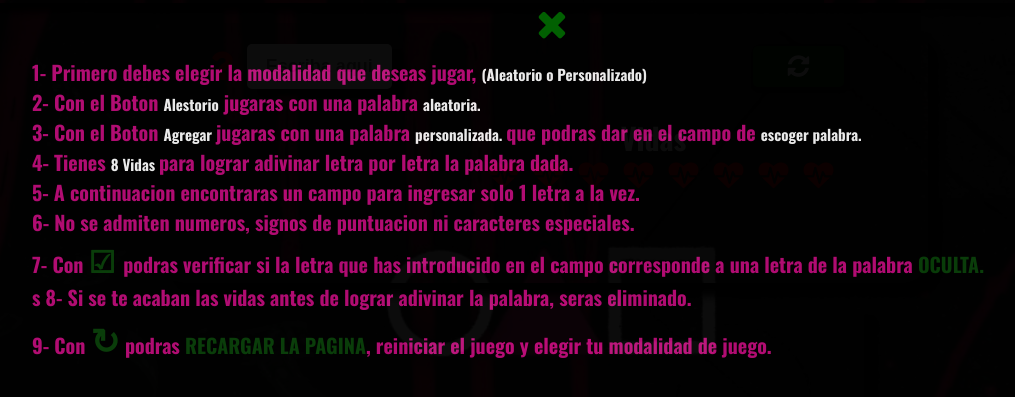
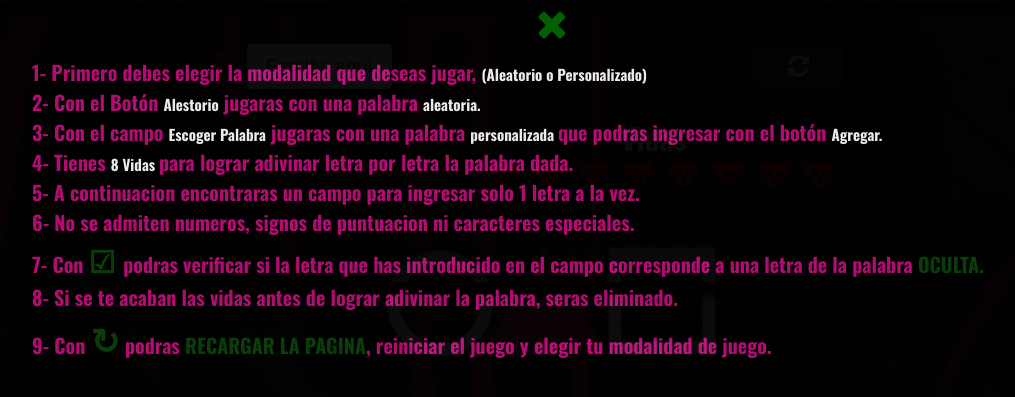
Before and after one commit to Luifer7/El-Juego-del-Ahorcado, a plain HTML site: page index.html in a window 1280 px wide. Both pictures are taken after a click on the button "Reglas". Shown: the part 57-454 px from the top of the page, without its empty margins (96-1111 px from the left). Drawn offline with nearby package versions, Linux system fonts and the light colour scheme; a web font is replaced by a local one.

Commit message:
Update index.html

```diff
--- a/index.html
+++ b/index.html
@@ -47,11 +47,11 @@
       <p>
         1- Primero debes elegir la modalidad que deseas jugar, <b style="color: rgb(246, 246, 246);
         font-size: 15px;" > (Aleatorio o Personalizado) </b> <br>
-        2- Con el Boton  <b style="color: rgb(246, 246, 246); font-size: 15px;" > Alestorio</b>
+        2- Con el Botón  <b style="color: rgb(246, 246, 246); font-size: 15px;" > Alestorio</b>
         jugaras con una palabra <b style="color: rgb(246, 246, 246); font-size: 15px;" > aleatoria. </b> <br>
-        3- Con el Boton  <b style="color: rgb(246, 246, 246); font-size: 15px;" > Agregar </b>
-        jugaras con una palabra <b style="color: rgb(246, 246, 246); font-size: 15px;" > personalizada. </b>
-         que podras dar en el campo de <b style="color: rgb(246, 246, 246); font-size: 15px;" > escoger palabra.</b> <br>
+        3- Con el campo <b style="color: rgb(246, 246, 246); font-size: 15px;" > Escoger Palabra</b>
+        jugaras con una palabra <b style="color: rgb(246, 246, 246); font-size: 15px;" > personalizada </b>
+         que podras ingresar con el botón <b style="color: rgb(246, 246, 246); font-size: 15px;" > Agregar.</b> <br>
 
         4- Tienes  <b style="color: rgb(246, 246, 246); font-size: 15px;" > 8 Vidas </b> para lograr adivinar letra  por letra la palabra dada.
         <br>
@@ -63,7 +63,7 @@
          7- Con <b style="color: rgb(9, 63, 9); font-size: 30px;" > &#9745; </b>
          podras verificar si la letra que has introducido en el campo corresponde
          a una letra de la palabra <b style="color: rgb(9, 63, 9); font-size: 20px;"
-          >OCULTA.</b><br>s
+          >OCULTA.</b><br>
 
       8- Si se te acaban las vidas antes de lograr adivinar la palabra, seras eliminado.
       <br>
```
